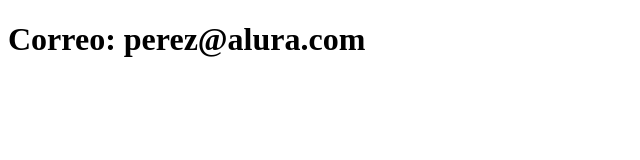
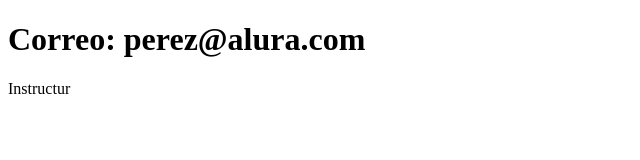
Before and after one commit to MarioPerezHamm/sistema_de_registro, a plain HTML site: page contacto.html in a window 1280 px wide. Shown: the full height of the page, 0-640 px from the left. Drawn offline with Linux system fonts and the light colour scheme.

Commit message:
actualiza el contacto

```diff
--- a/contacto.html
+++ b/contacto.html
@@ -7,5 +7,6 @@
 </head>
 <body>
     <h1> Correo: perez@alura.com </h1>
+    <p> Instructur </p>
 </body>
 </html>
```
